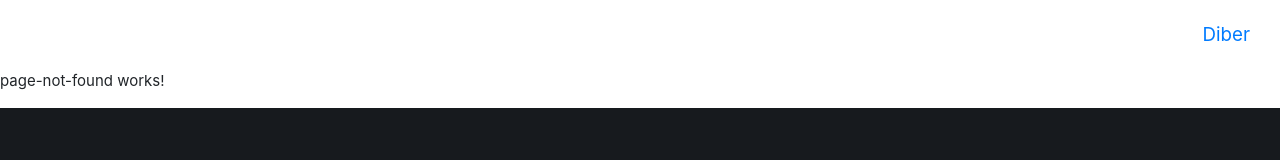
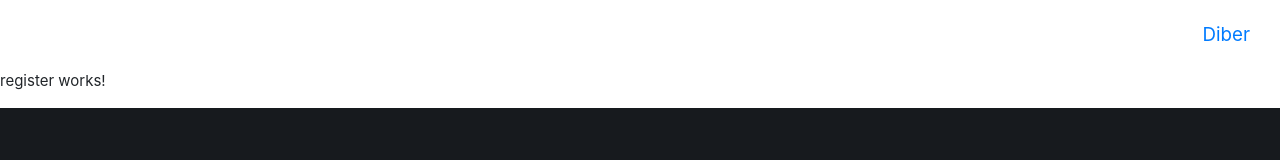
Before and after one commit to atereshkov/DiberWebClient, an Angular app: page /register in a window 1280 px wide. Shown: the top 160 px of the page. Built offline with nearby package versions, Linux system fonts and the light colour scheme.

Commit message:
Generate register component, added routes

```diff
--- a/src/app/app-routing.module.ts
+++ b/src/app/app-routing.module.ts
@@ -4,11 +4,13 @@ import { MainPageComponent } from "./components/main-page/main-page.component";
 import { PageNotFoundComponent } from "./components/page-not-found/page-not-found.component";
 import { AuthComponent } from "./components/auth/auth.component";
 import { LoggedInGuard } from "./guards/logged-in.guard"
+import {RegisterComponent} from "./register/register.component";
 
 export const ROUTES: Routes = [
   //{ path: '', redirectTo: '/main-page', pathMatch: 'full' },
   { path: '', component: MainPageComponent },
   { path: 'signin', component: AuthComponent, canActivate: [LoggedInGuard] },
+  { path: 'register', component: RegisterComponent, canActivate: [LoggedInGuard] },
   { path: '**', component: PageNotFoundComponent }
 ];
 
--- a/src/app/app.module.ts
+++ b/src/app/app.module.ts
@@ -15,6 +15,7 @@ import { CourierDashboardComponent } from './components/courier-dashboard/courie
 import { ClientDashboardComponent } from './components/client-dashboard/client-dashboard.component';
 import { LoggedInGuard } from "./guards/logged-in.guard";
 import { AuthService } from "./services/auth.service";
+import { RegisterComponent } from './register/register.component';
 
 @NgModule({
   declarations: [
@@ -26,7 +27,8 @@ import { AuthService } from "./services/auth.service";
     AuthComponent,
     AdminPanelComponent,
     CourierDashboardComponent,
-    ClientDashboardComponent
+    ClientDashboardComponent,
+    RegisterComponent
   ],
   imports: [
     NgbModule.forRoot(),
--- /dev/null
+++ b/src/app/register/register.component.html
@@ -0,0 +1,3 @@
+<p>
+  register works!
+</p>
--- /dev/null
+++ b/src/app/register/register.component.ts
@@ -0,0 +1,15 @@
+import { Component, OnInit } from '@angular/core';
+
+@Component({
+  selector: 'app-register',
+  templateUrl: './register.component.html',
+  styleUrls: ['./register.component.css']
+})
+export class RegisterComponent implements OnInit {
+
+  constructor() { }
+
+  ngOnInit() {
+  }
+
+}
```
Also changed, not shown: src/app/register/register.component.css (added), 1 other file (tests, documents, lock files or other folders).
